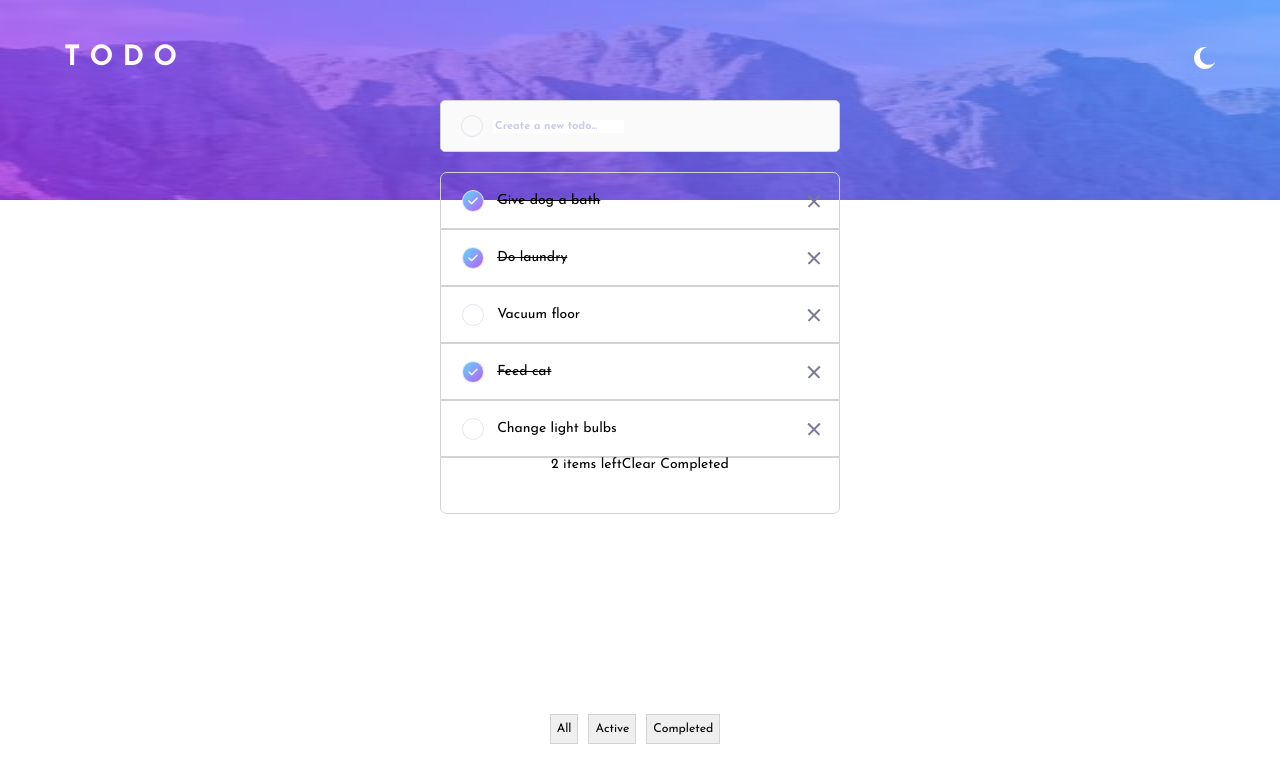
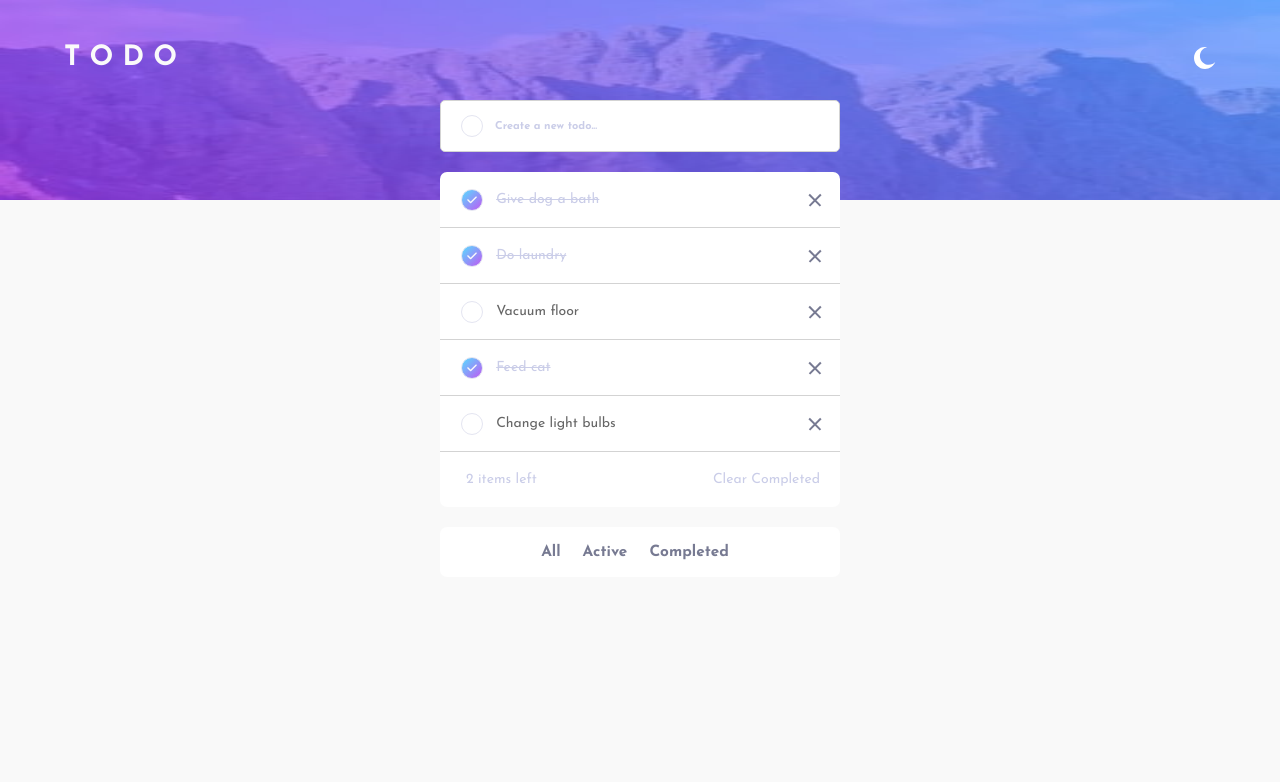
Before and after one commit to vasilemidrigan/tasko, a React (Create React App) app: page / in a window 1280 px wide. Shown: the top 782 px of the page. Built offline with nearby package versions, Linux system fonts and the light colour scheme.

Commit message:
Implement functionality: change text color of the clicked filter button

```diff
--- a/src/components/FilterBtn.js
+++ b/src/components/FilterBtn.js
@@ -1,11 +1,30 @@
 import React from "react";
 
 export default function FilterBtn({ name, setActiveFilter }) {
+  // changeColor(): change text color of the clicked
+  //                filter btn
+  const changeColor = (e) => {
+    const btns = e.target.parentElement.parentElement.childNodes;
+    const target = e.target;
+
+    for (let i = 0; i < btns.length; i++) {
+      let currentEl = btns[i].childNodes[0];
+      if (target.textContent !== currentEl.textContent) {
+        currentEl.classList.remove("clicked");
+      } else if (target.textContent === currentEl.textContent) {
+        currentEl.classList.add("clicked");
+      }
+    }
+  };
+
   return (
     <button
       type="button"
       className="filter__btn"
-      onClick={() => setActiveFilter(name)}
+      onClick={(event) => {
+        setActiveFilter(name);
+        changeColor(event);
+      }}
     >
       <span>{name}</span>
     </button>
--- a/src/components/ToDoList.js
+++ b/src/components/ToDoList.js
@@ -71,17 +71,19 @@ export default function ToDoList({
         {taskList}
         {/* track items left and clear completed section */}
         <div className="ToDoList__bottom-bar">
-          <span className="ToDoList__bottom-bar__items-left">{`${tasksAmount} items left`}</span>
-          <span
-            className="ToDoList__bottom-bar__clear-completed"
-            onClick={clearCompleted}
-          >
-            Clear Completed
-          </span>
+          <div className="ToDoList__bottom-bar__spans">
+            <span className="ToDoList__bottom-bar__spans__items-left">{`${tasksAmount} items left`}</span>
+            <span
+              className="ToDoList__bottom-bar__spans__clear-completed"
+              onClick={clearCompleted}
+            >
+              Clear Completed
+            </span>
+          </div>
         </div>
       </div>
       {/* filter section */}
-      {filterBtns}
+      <div className="ToDoList__Filter">{filterBtns}</div>
     </div>
   );
 }
--- a/src/styles/filterBtn.scss
+++ b/src/styles/filterBtn.scss
@@ -1,6 +1,9 @@
 .filter__btn {
-  border: 1px solid lightgrey;
+  border: none;
+  background-color: unset;
   height: 30px;
-  margin-top: 200px;
   margin-right: 10px;
+  font-size: 1.1em;
+  font-weight: $bold;
+  color: $dark-grayish-blue;
 }
--- a/src/styles/globals.scss
+++ b/src/styles/globals.scss
@@ -6,6 +6,9 @@
 html {
   font-family: "Josefin Sans", sans-serif;
   font-size: 0.875rem;
+}
+body {
+  background-color: #f9f9f9;
 }
 // Inputs
 input {
@@ -48,4 +51,16 @@ button {
 // If a task is complete then apply the styles below
 .complete {
   text-decoration: line-through;
+  color: $light-grayish-blue;
 }
+// If a filter button is clicked then change text color
+.clicked {
+  color: $bright-blue;
+}
+// Components common styles
+.ToDoForm,
+.ToDo,
+.ToDoList__bottom-bar,
+.ToDoList__Filter {
+  background-color: $white;
+}
--- a/src/styles/todo.scss
+++ b/src/styles/todo.scss
@@ -1,5 +1,5 @@
 .ToDo {
-  border: 1px solid lightgrey;
+  border-bottom: 1px solid lightgrey;
   height: 55px;
   display: flex;
   align-items: center;
@@ -12,6 +12,7 @@
     align-items: center;
     width: 100%;
     &__label {
+      color: $prgrf-color;
       margin-left: 1.5rem;
       display: flex;
       align-items: center;
--- a/src/styles/todoform.scss
+++ b/src/styles/todoform.scss
@@ -3,8 +3,6 @@
   margin-bottom: 20px;
   height: 50px;
   border-radius: 5px;
-  background-color: $very-light-gray;
-  color: $dark-grayish-blue;
   font-size: 0.8em;
   display: flex;
   align-items: center;
--- a/src/styles/todolist.scss
+++ b/src/styles/todolist.scss
@@ -12,7 +12,30 @@
   }
   &__bottom-bar {
     border-radius: 0px 0px 7px 7px;
-    border: 1px solid lightgray;
     height: 55px;
+    display: flex;
+    align-items: center;
+    &__spans {
+      display: flex;
+      justify-content: space-between;
+      align-items: center;
+      width: 90%;
+      margin: 0 auto;
+      &__items-left {
+        margin-left: 6px;
+      }
+      &__items-left,
+      &__clear-completed {
+        color: $light-grayish-blue;
+      }
+    }
+  }
+  .ToDoList__Filter {
+    height: 50px;
+    margin-top: 20px;
+    display: flex;
+    justify-content: center;
+    align-items: center;
+    border-radius: 7px;
   }
 }
--- a/src/styles/variables.scss
+++ b/src/styles/variables.scss
@@ -8,11 +8,13 @@ $check-background: linear-gradient hsl(192, 100%, 67%) to hsl(280, 87%, 65%);
 // Neutral
 // Light Theme
 
+$white: hsl(0, 0%, 100%);
 $very-light-gray: hsl(0, 0%, 98%);
 $very-light-grayish-blue: hsl(236, 33%, 92%);
 $light-grayish-blue: hsl(233, 11%, 84%);
-$dark-grayish-blue: hsl(236, 9%, 61%);
+$dark-grayish-blue: hsl(250, 4%, 67%);
 $very-dark-grayish-blue: hsl(235, 19%, 35%);
+$prgrf-color: hsl(0, 0%, 40%);
 
 // Dark Theme
 
```
